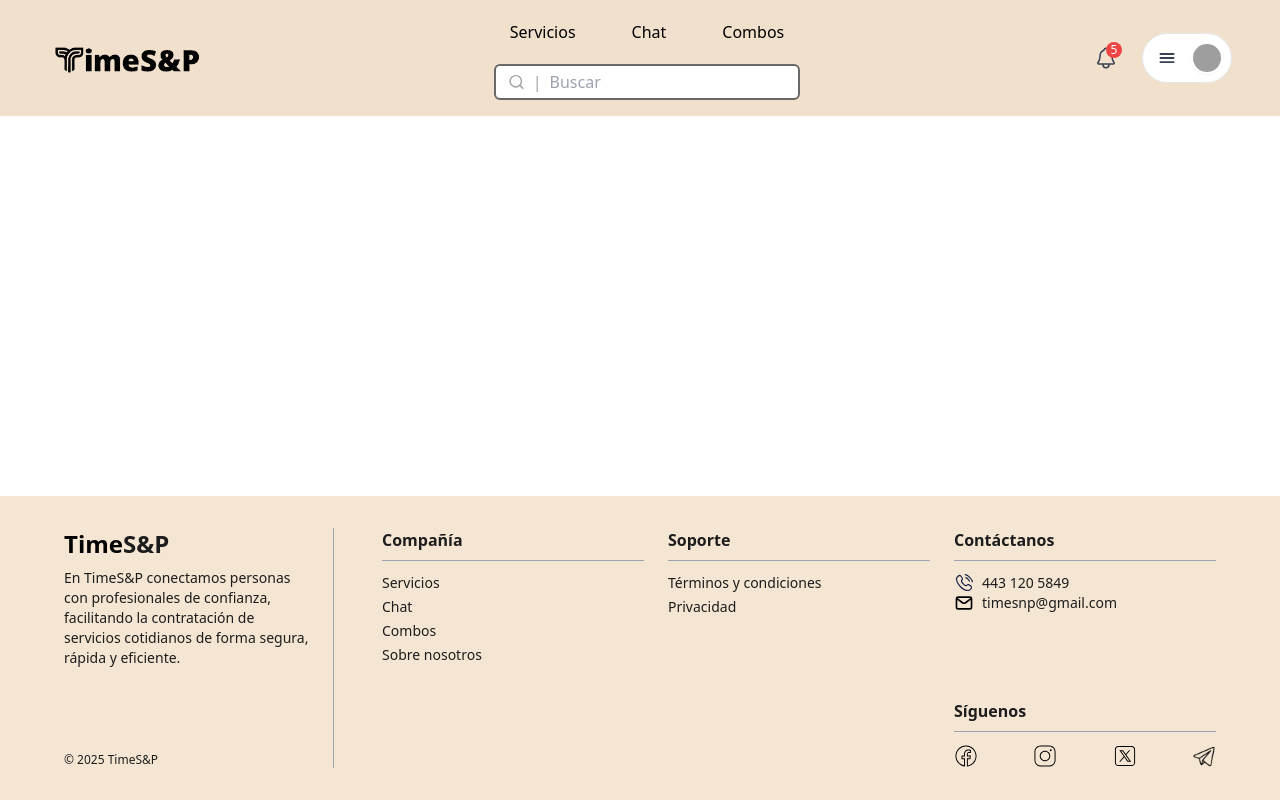
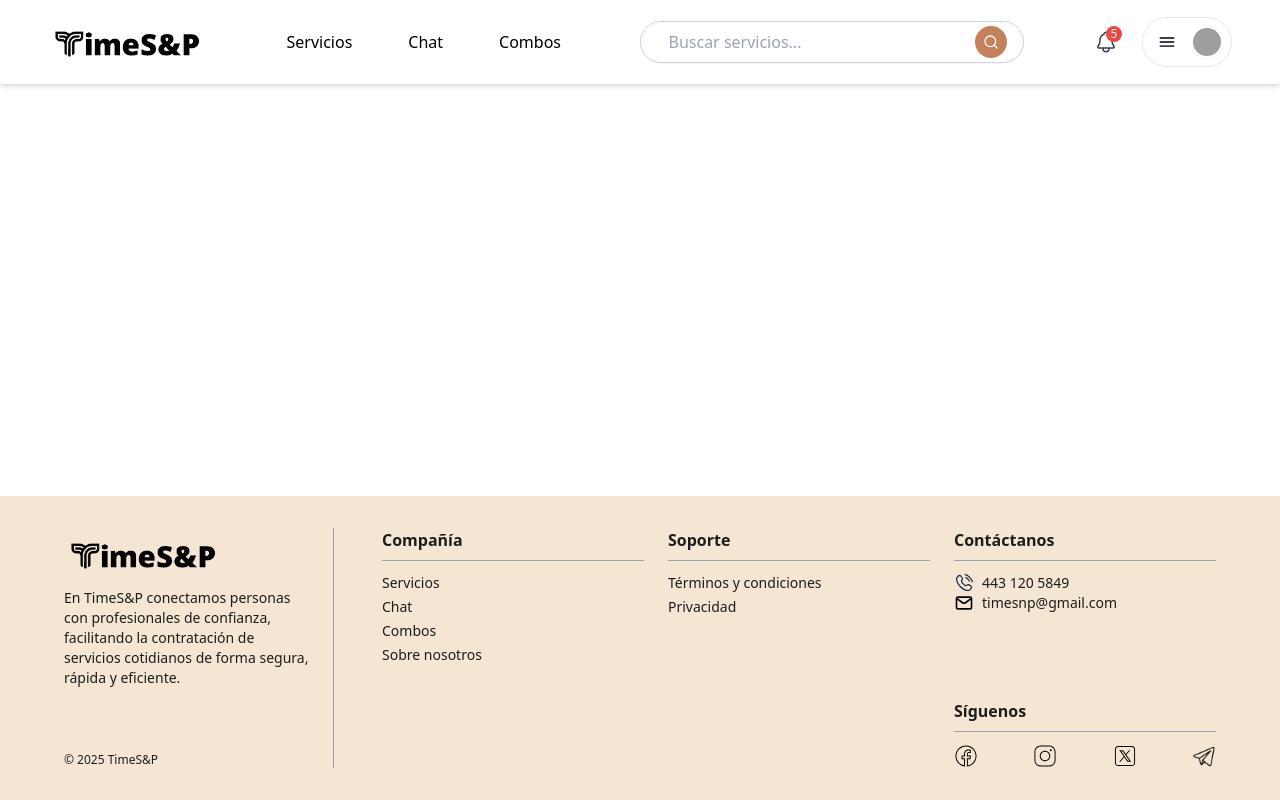
Before and after one commit to TimeS-P/timesnp_front, a React (Vite) app: page / in a window 1280 px wide. Built offline with nearby package versions, Linux system fonts and the light colour scheme; grey boxes are pictures that could not be loaded.

Commit message:
Navbar arreglado 60%

```diff
--- a/src/components/Footer/Footer.tsx
+++ b/src/components/Footer/Footer.tsx
@@ -1,4 +1,5 @@
 import { Link } from "react-router-dom";
+import LogoNav from "../Navbar/LogoNav";
 
 const Footer = () => {
     return (
@@ -8,7 +9,7 @@ const Footer = () => {
                 {/* Logo y descripción */}
                 <div className="flex flex-col h-full pr-6 md:border-r border-gray-400">
                     <h2 className="text-2xl font-bold flex items-center">
-                        <span className="text-black">Time</span>S&P
+                        <LogoNav />
                     </h2>
                     <p className="mt-2 text-sm">
                         En TimeS&P conectamos personas con profesionales de confianza,
--- a/src/components/Navbar/Buscador.tsx
+++ b/src/components/Navbar/Buscador.tsx
@@ -2,14 +2,15 @@ import { Search } from "lucide-react";
 
 function Buscador() {
   return (
-    <div className="flex items-center bg-white border-2 border-[#6A6867] text-[#A3A3A3] rounded-md px-3 py-1 w-full">
-      <Search className="w-5 h-5" />
-      <span className="mx-2">|</span>
+    <div className="flex items-center bg-white border border-gray-300 text-gray-500 rounded-full px-4 py-1 w-96 shadow-sm hover:shadow-md transition-shadow duration-300 focus-within:ring-0 focus-within:ring-[#c5825a] focus-within:border-[#c5825a]">
       <input
         type="text"
-        placeholder="Buscar"
-        className="bg-transparent focus:outline-none w-full"
+        placeholder="Buscar servicios..."
+        className="bg-transparent focus:outline-none w-full ml-3 text-gray-600 placeholder-gray-400"
       />
+      <button className="bg-[#c5825a] hover:bg-[#a06949] text-white rounded-full p-2 ml-2">
+        <Search className="w-4 h-4" />
+      </button>
     </div>
   );
 }
--- a/src/components/Navbar/Navbar.tsx
+++ b/src/components/Navbar/Navbar.tsx
@@ -7,15 +7,13 @@ import ButtonNotificacion from "./ButtonNotificacion";
 function Navbar() {
   return (
     <>
-      <nav className="flex items-center justify-between py-4 px-12 bg-[#F1E0CC]">
+      <nav className="flex items-center justify-between py-4 px-12 bg-white shadow-md">
         <LogoNav />
-        <div className="flex flex-col items-center space-y-4">
-          <Categorias />
-          <Buscador />
-        </div>
+        <Categorias />
+        <Buscador />
         <div className="flex items-center">
           <ButtonNotificacion />
-          <Menu/>
+          <Menu />
         </div>
       </nav>
     </>
```
